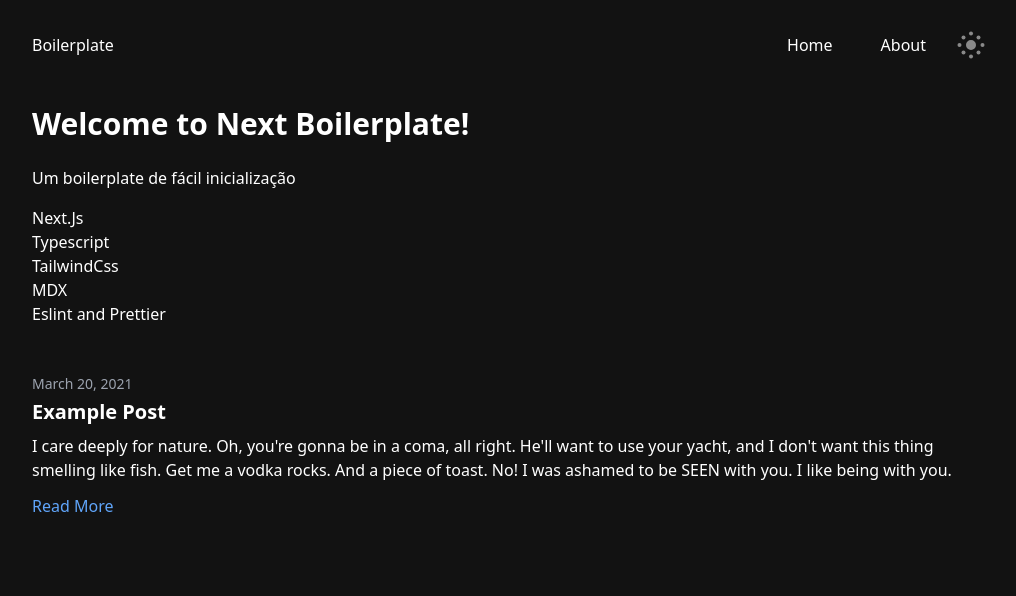
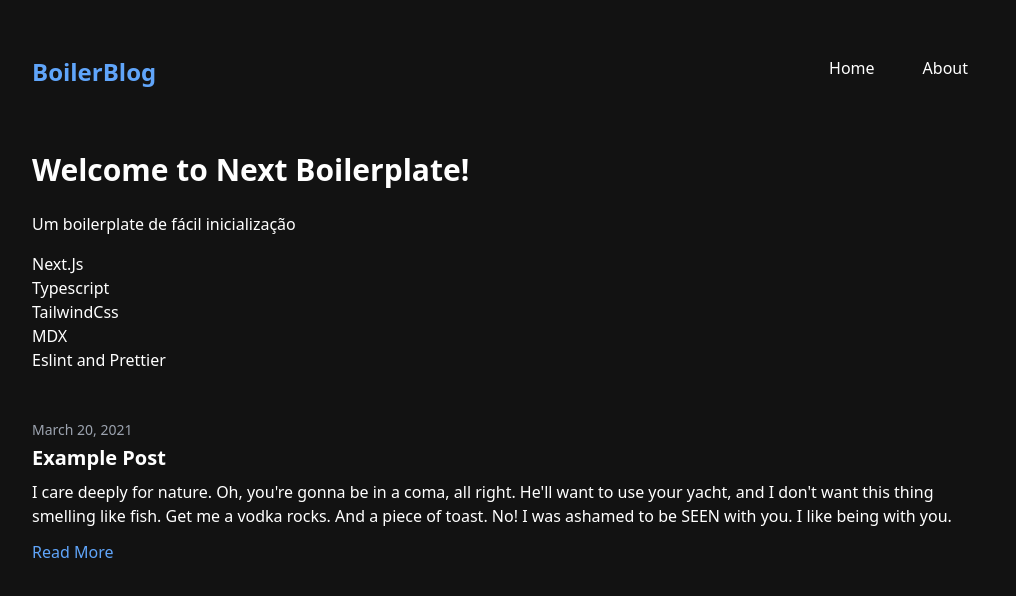
Before and after one commit to devempreendedor/blog-boilerplate, a Next.js app: page / in a window 1280 px wide. Shown: the top 596 px of the page, without its empty margins (128-1144 px from the left). Built offline with nearby package versions, Linux system fonts and the light colour scheme.

Commit message:
refactor: create container

```diff
--- /dev/null
+++ b/src/components/common/Container/index.tsx
@@ -0,0 +1,11 @@
+import { ReactNode } from "react"
+
+type ContainerProps = {
+    children: ReactNode
+}
+
+const Container = ({ children }: ContainerProps) => {
+    return <div className="max-w-5xl px-8 py-4 mx-auto">{children}</div>
+}
+
+export default Container
--- a/src/components/common/Layout/index.tsx
+++ b/src/components/common/Layout/index.tsx
@@ -1,6 +1,9 @@
 import { ReactNode } from 'react'
 import { MetaProps } from 'types/layout'
 import Head from '../Head'
+import Link from '../Link'
+import { Container } from 'components/common'
+
 import Navigation from '../Navigation'
 import ThemeSwitch from '../ThemeSwitch'
 
@@ -13,18 +16,21 @@
   return (
     <>
       <Head customMeta={customMeta} />
-      <header>
-        <div className="max-w-5xl px-8 mx-auto">
-          <div className="flex items-center justify-between py-6">
+      <header className="">
+        <Container>
+          <div className="flex items-center justify-between py-10">
             <div>
-              <span>Boilerplate</span>
+              <Link href="/" aria-label="Tailwind CSS Blog">
+                <div className="flex items-center justify-between">
+                  <div className="hidden h-6 text-2xl font-semibold sm:block">
+                    BoilerBlog
+                  </div>
+                </div>
+              </Link>
             </div>
-            <div className="flex items-center">
-              <Navigation />
-              <ThemeSwitch />
-            </div>
+            <Navigation />
           </div>
-        </div>
+        </Container>
       </header>
       <main>
         <div>{children}</div>
--- /dev/null
+++ b/src/components/common/Link/index.tsx
@@ -0,0 +1,29 @@
+import Link from 'next/link'
+import React from 'react'
+
+interface IProps extends React.AnchorHTMLAttributes<HTMLAnchorElement> {
+    href: string;
+    // we can add more properties we need from next/link in the future
+  }
+
+
+const CustomLink = ({ href, ...rest }: IProps) => {
+  const isInternalLink = href && href.startsWith('/')
+  const isAnchorLink = href && href.startsWith('#')
+
+  if (isInternalLink) {
+    return (
+      <Link href={href}>
+        <a {...rest} />
+      </Link>
+    )
+  }
+
+  if (isAnchorLink) {
+    return <a href={href} {...rest} />
+  }
+
+  return <a target="_blank" rel="noopener noreferrer" href={href} {...rest} />
+}
+
+export default CustomLink
--- a/src/components/common/index.ts
+++ b/src/components/common/index.ts
@@ -1 +1,2 @@
 export { default as Layout } from './Layout'
+export { default as Container } from './Container'
```
